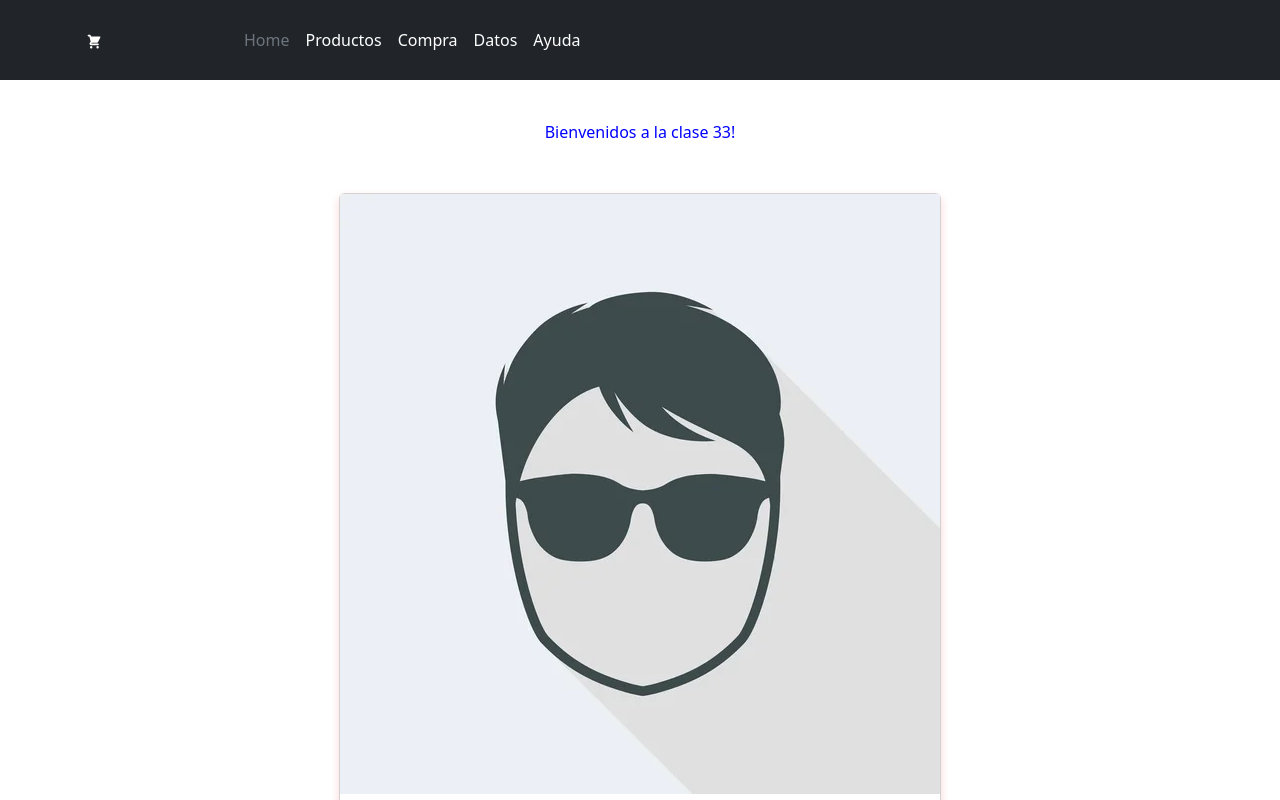
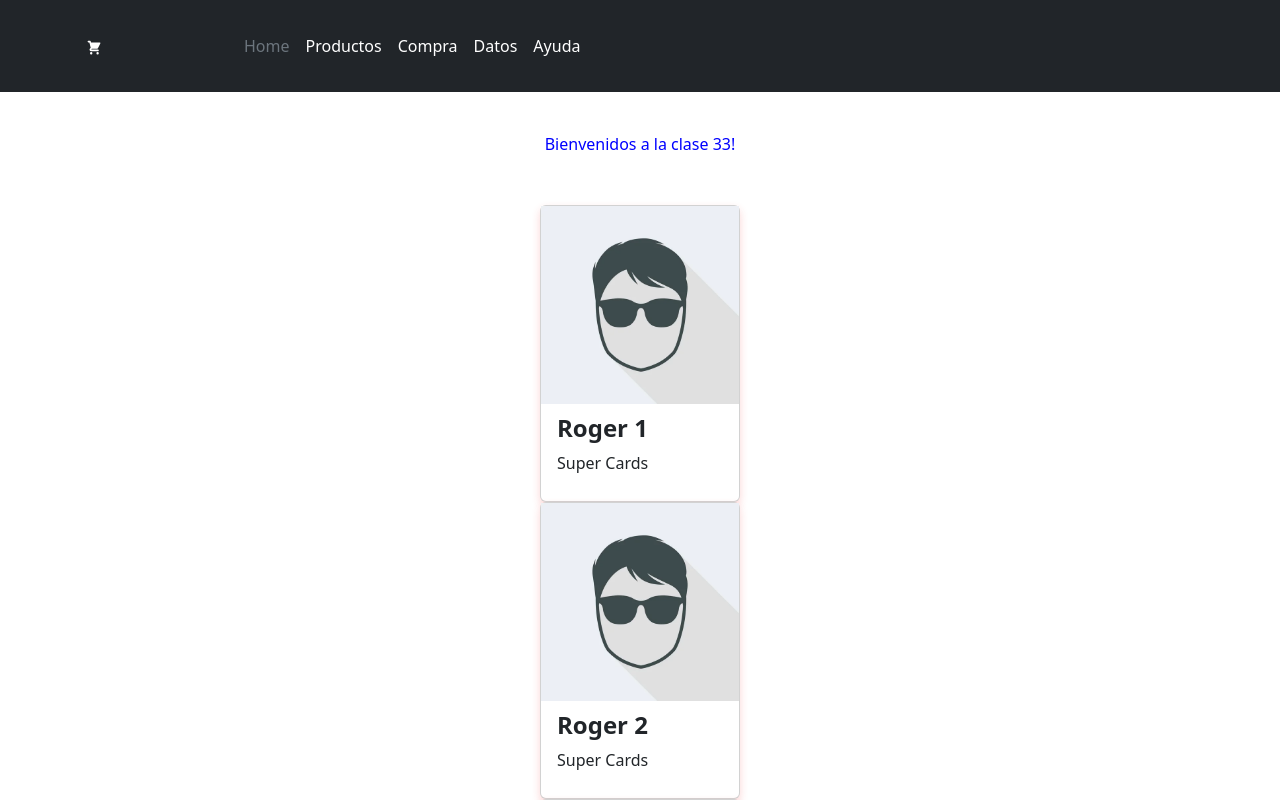
Before and after one commit to rogerda/reactstp1, a React (Create React App) app: page / in a window 1280 px wide. Shown: the top 800 px of the page. Built offline with nearby package versions, Linux system fonts and the light colour scheme.

Commit message:
cambio en traer listado y card

```diff
--- a/src/components/Item/index.js
+++ b/src/components/Item/index.js
@@ -1,12 +1,12 @@
 import React from 'react';
-import './styles.css';
+import './styles.css'
 import logo from '../../img/man.jpg';
 
 const Item = ({product}) => {
   return (
    //<h1>{product.name}</h1>
    <div class="card">
-    <img src={logo} alt="logo" />
+    <img src={logo} alt="logo"  />
       <div class="container">
      <h4><b>{product.name}</b></h4>
      <p>Super Cards</p>
--- a/src/components/Item/styles.css
+++ b/src/components/Item/styles.css
@@ -2,6 +2,11 @@
     /* Add shadows to create the "card" effect */
     box-shadow: 0 4px 8px 0 rgba(238, 51, 51, 0.2);
     transition: 0.3s;
+    width: 200px;
+    display: flex;
+   flex-direction: column;
+
+
   }
 
   /* On mouse-over, add a deeper shadow */
@@ -11,5 +16,6 @@
 
   /* Add some padding inside the card container */
   .container {
-    padding: 4px 16px;
+    padding: 10px 16px;
+
   }
```
